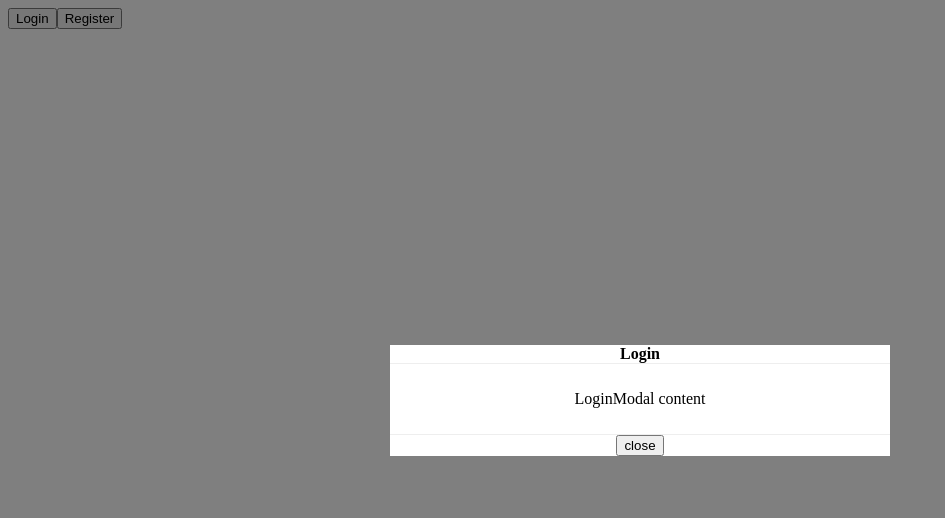
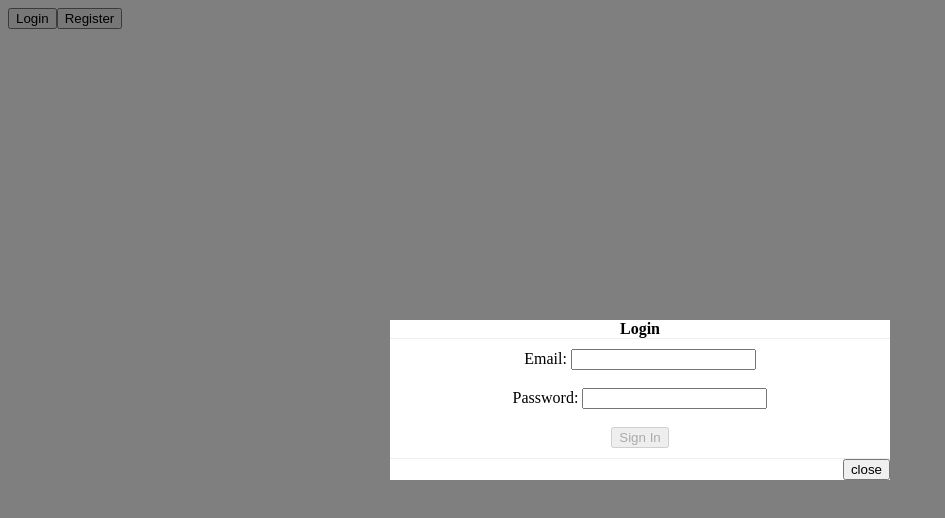
Before and after one commit to chriseld/login, a React (Create React App) app: page / in a window 1280 px wide. Both pictures are taken after a click on the button "Login". Shown: the top 518 px of the page, without its empty margins (0-945 px from the left). Built offline with nearby package versions, Linux system fonts and the light colour scheme.

Commit message:
formik+yup integration

```diff
--- a/package.json
+++ b/package.json
@@ -6,10 +6,12 @@
     "@testing-library/jest-dom": "^5.11.10",
     "@testing-library/react": "^11.2.6",
     "@testing-library/user-event": "^12.8.3",
+    "formik": "^2.2.6",
     "react": "^17.0.2",
     "react-dom": "^17.0.2",
     "react-scripts": "4.0.3",
-    "web-vitals": "^1.1.1"
+    "web-vitals": "^1.1.1",
+    "yup": "^0.32.9"
   },
   "scripts": {
     "start": "react-scripts start",
--- a/src/App.js
+++ b/src/App.js
@@ -13,13 +13,9 @@
       <button id="login" onClick={() => setLogin(true)}>Login</button>
       <button id="register" onClick={() => setRegister(true)}>Register</button>
 
-      <LoginModal title="Login" onClose={() => setLogin(false)} show={login}>
-        <p>LoginModal content</p>
-      </LoginModal>
+      <LoginModal onClose={() => setLogin(false)} show={login} />
 
-      <RegisterModal title="Register" onClose={() => setRegister(false)} show={register}>
-        <p>RegisterModal content</p>
-      </RegisterModal>
+      <RegisterModal onClose={() => setRegister(false)} show={register} />
    </div>
   );
 }
--- /dev/null
+++ b/src/Components/LoginForm.js
@@ -0,0 +1,78 @@
+import React from "react";
+import { Formik, Form, Field, ErrorMessage } from "formik";
+import * as Yup from "yup";
+
+const signInSchema = Yup.object().shape({
+  email: Yup.string().email().required("Email is required"),
+  password: Yup.string()
+    .required("Password is required")
+    .min(4, "Password is too short - should be 4 chars min")
+});
+
+const initialValues = {
+  email: "",
+  password: ""
+};
+
+const LoginForm = () => {
+  return (
+    <Formik
+      initialValues={initialValues}
+      validationSchema={signInSchema}
+      onSubmit={(values) => {
+        console.log(values);
+      }}
+    >
+      {(formik) => {
+        const { errors, touched, isValid, dirty } = formik;
+        return (
+          <div className="container">
+            <Form>
+              <div className="form-row">
+                <label htmlFor="email">Email: </label>
+                <Field
+                  type="email"
+                  name="email"
+                  id="loginEmail"
+                  className={
+                    errors.email && touched.email ? "input-error" : null
+                  }
+                />
+                <br />
+                <ErrorMessage name="email" component="span" className="error" />
+              </div>
+                  <br />
+              <div className="form-row">
+                <label htmlFor="password">Password: </label>
+                <Field
+                  type="password"
+                  name="password"
+                  id="loginPassword"
+                  className={
+                    errors.password && touched.password ? "input-error" : null
+                  }
+                />
+                <br />
+                <ErrorMessage
+                  name="password"
+                  component="span"
+                  className="error"
+                />
+              </div>
+                  <br />
+              <button
+                type="submit"
+                className={!(dirty && isValid) ? "disabled-btn" : ""}
+                disabled={!(dirty && isValid)}
+              >
+                Sign In
+              </button>
+            </Form>
+          </div>
+        );
+      }}
+    </Formik>
+  );
+};
+
+export { LoginForm }
--- a/src/Components/LoginModal.js
+++ b/src/Components/LoginModal.js
@@ -1,4 +1,5 @@
 import React from 'react'
+import { LoginForm } from './LoginForm';
 
 import './modal.css';
 
@@ -7,10 +8,10 @@
         <div className={`modal ${props.show ? 'show' : ''}`} onClick={props.onClose}>
             <div className="modal-content" onClick={e => e.stopPropagation()}>
                 <div className="modal-header">
-                    <h4 className="modal-title">{props.title}</h4>
+                    <h4 className="modal-title">Login</h4>
                 </div>
                 <div className="modal-body">
-                    {props.children}
+                    <LoginForm />
                 </div>
                 <div className="modal-footer">
                     <button className="button" onClick={props.onClose}>close</button>
--- /dev/null
+++ b/src/Components/RegisterForm.js
@@ -0,0 +1,100 @@
+import React from "react";
+import { Formik, Form, Field, ErrorMessage } from "formik";
+import * as Yup from "yup";
+
+const RegisterSchema = Yup.object().shape({
+  email: Yup.string().email().required("Email is required"),
+  username: Yup.string()
+  .required("Username is required")
+  .min(4, "Username is too short - should be 4 chars min")
+  .max(20, 'Must be 20 characters or fewer'),
+  password: Yup.string()
+    .required("Password is required")
+    .min(4, "Password is too short - should be 4 chars min")
+});
+
+const initialValues = {
+  email: "",
+  username: "",
+  password: ""
+};
+
+const RegisterForm = () => {
+  return (
+    <Formik
+      initialValues={initialValues}
+      validationSchema={RegisterSchema}
+      onSubmit={(values) => {
+        console.log(values);
+      }}
+    >
+      {(formik) => {
+        const { errors, touched, isValid, dirty } = formik;
+        return (
+          <div className="container">
+            <Form>
+              <div className="form-row">
+                <label htmlFor="email">Email: </label>
+                <Field
+                  type="email"
+                  name="email"
+                  id="regEmail"
+                  className={
+                    errors.email && touched.email ? "input-error" : null
+                  }
+                />
+                <br />
+                <ErrorMessage name="email" component="span" className="error" />
+              </div>
+                  <br />
+                <div className="form-row">
+                <label htmlFor="username">Username: </label>
+                <Field
+                  name="username"
+                  id="regUsername"
+                  className={
+                    errors.username && touched.username ? "input-error" : null
+                  }
+                />
+                <br />
+                <ErrorMessage
+                  name="username"
+                  component="span"
+                  className="error"
+                />
+              </div>
+                  <br />
+              <div className="form-row">
+                <label htmlFor="password">Password: </label>
+                <Field
+                  type="password"
+                  name="password"
+                  id="regPassword"
+                  className={
+                    errors.password && touched.password ? "input-error" : null
+                  }
+                />
+                <br />
+                <ErrorMessage
+                  name="password"
+                  component="span"
+                  className="error"
+                />
+              </div>
+                  <br />
+              <button
+                type="submit"
+                className={!(dirty && isValid) ? "disabled-btn" : ""}
+                disabled={!(dirty && isValid)}
+              >
+                Register
+              </button>
+            </Form>
+          </div>
+        );
+      }}
+    </Formik>
+  );
+};
+
+export { RegisterForm }
--- a/src/Components/RegisterModal.js
+++ b/src/Components/RegisterModal.js
@@ -1,4 +1,5 @@
-import React from 'react'
+import React from 'react';
+import { RegisterForm} from './RegisterForm'
 
 import './modal.css';
 
@@ -7,10 +8,10 @@
         <div className={`modal ${props.show ? 'show' : ''}`} onClick={props.onClose}>
             <div className="modal-content" onClick={e => e.stopPropagation()}>
                 <div className="modal-header">
-                    <h4 className="modal-title">{props.title}</h4>
+                    <h4 className="modal-title">Register an Account</h4>
                 </div>
                 <div className="modal-body">
-                    {props.children}
+                    <RegisterForm />
                 </div>
                 <div className="modal-footer">
                     <button className="button" onClick={props.onClose}>close</button>
--- a/src/Components/modal.css
+++ b/src/Components/modal.css
@@ -43,3 +43,19 @@
     border-top: 1px solid #eee;
     border-bottom: 1px solid #eee;
 }
+
+.modal-footer {
+    text-align: right;
+}
+
+.FormikElement {
+    margin-top: 7px;
+}
+
+.input-error {
+    border-color: red;
+}
+
+.error {
+    color: red;
+}
```
Also changed, not shown: 1 other file (tests, documents, lock files or other folders).
